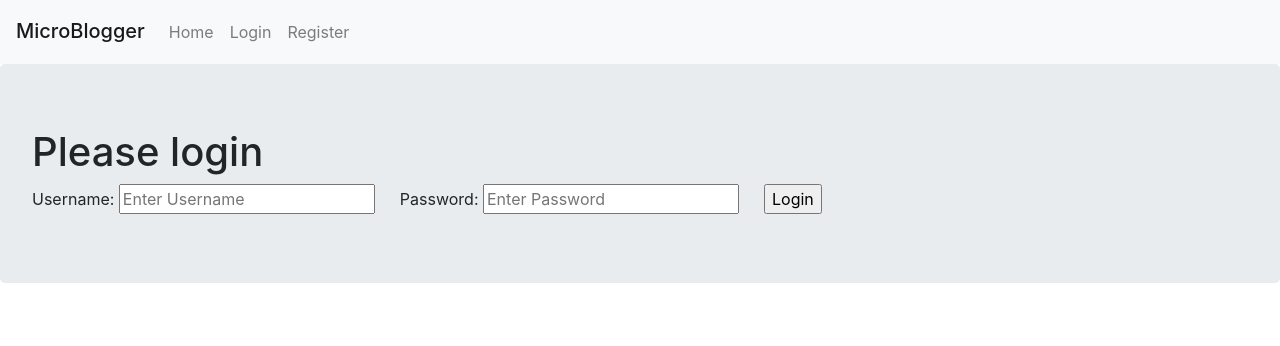
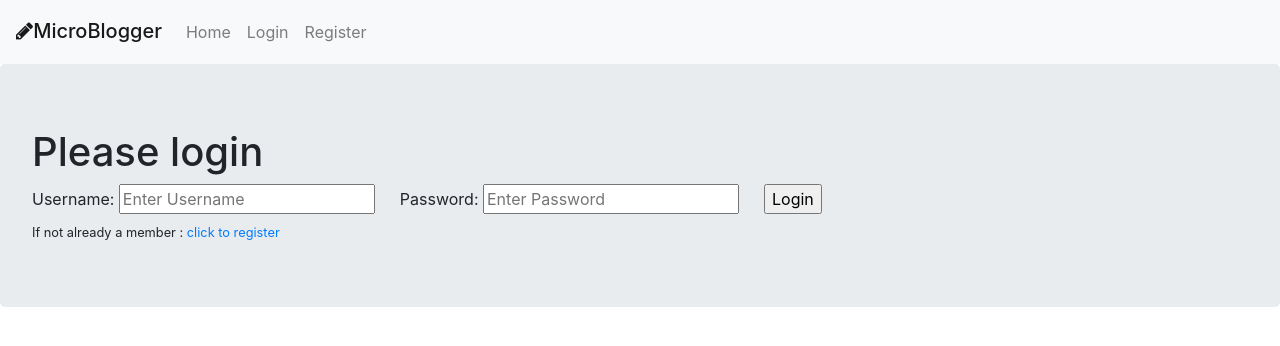
Before and after one commit to Minhajul0786/Blog_string_project, a Django app: page /blog/login/ in a window 1280 px wide. Shown: the top 346 px of the page. Run offline with Django 3.2, Linux system fonts and the light colour scheme; parts of the project's set-up code (start-up, migrations or seed data) failed here and were passed over; some libraries are stand-ins or nearby versions.

Commit message:
added register link on login page

```diff
--- a/microBlogger/blogger/templates/blogger/base.html
+++ b/microBlogger/blogger/templates/blogger/base.html
@@ -5,6 +5,7 @@
     <meta charset="UTF-8">
     <meta name="viewport" content="width=device-width, initial-scale=1.0">
     <meta http-equiv="X-UA-Compatible" content="ie=edge">
+    <link rel="stylesheet" href="https://cdnjs.cloudflare.com/ajax/libs/font-awesome/4.7.0/css/font-awesome.min.css">
     <link rel="stylesheet" href="{% static 'blogger/CSS/bootstrap.min.css'%}">
     <!-- <script src="{% static 'blogger/SCRIPT/jquery-3.3.1.min.js'%}"></script>
     <script src="{% static 'blogger/SCRIPT/popper.min.js'%}"></script>
@@ -16,7 +17,7 @@
 </head>
 <body>
     <nav class="navbar navbar-expand-lg navbar-light bg-light">
-        <h2><a class="navbar-brand" href="#">MicroBlogger</a></h2>
+        <h2><a class="navbar-brand" href="{% url 'index'%}"><span class="fa fa-pencil"></span>MicroBlogger</a></h2>
         <button class="navbar-toggler" type="button" data-toggle="collapse" data-target="#navbarSupportedContent" aria-controls="navbarSupportedContent" aria-expanded="false" aria-label="Toggle navigation">
           <span class="navbar-toggler-icon"></span>
         </button>
--- a/microBlogger/blogger/templates/blogger/login.html
+++ b/microBlogger/blogger/templates/blogger/login.html
@@ -20,8 +20,9 @@
                 &emsp;
                 <input type="submit" value="Login">
             </form>
-
-
+            <div>
+                <small>If not already a member : <a href="{% url 'blogger:register' %}"> click to register</a></small>
+            </div>
     </div>
 
 
```
Also changed, not shown: microBlogger/db.sqlite3.
